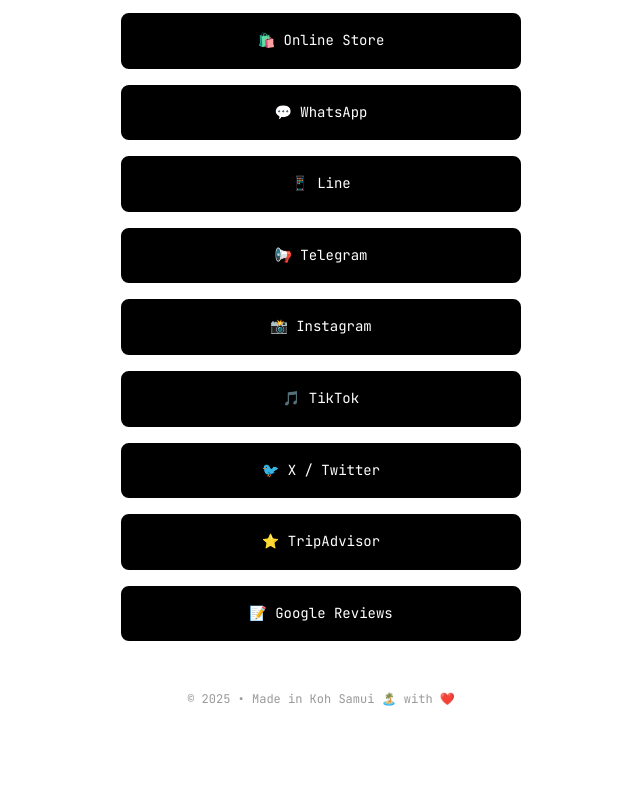
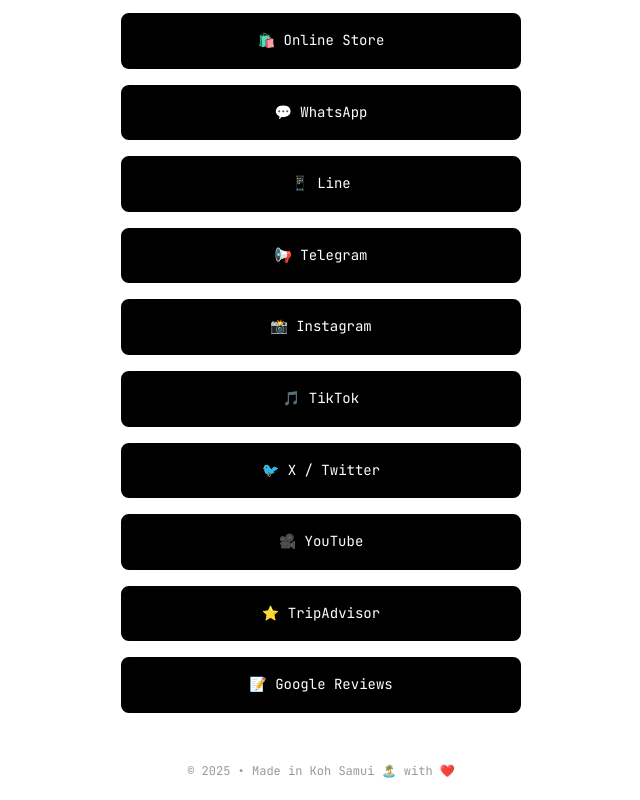
Before and after one commit to Fraction-Theory/fractiontheory.github.io, a plain HTML site: page index.html in a window 1280 px wide. Shown: the part 423-1223 px from the top of the page, without its empty margins (319-959 px from the left). Before the commit the page ends 1151 px from the top, so only its background shows below. Drawn offline with Linux system fonts and the light colour scheme.

Commit message:
Update index.html

```diff
--- a/index.html
+++ b/index.html
@@ -152,6 +152,11 @@
             <a href="https://x.com/fractiontheory" class="link-button" target="_blank">
                 🐦 X / Twitter
             </a>
+
+                <a href="https://youtube.com/@fractiontheorysamui?si=X5H8Vumd3IYatB0R" class="link-button" target="_blank">
+                🎥 YouTube
+            </a>
+
             <a href="https://www.tripadvisor.com/UserReviewEdit-d33249315?m=68676" class="link-button" target="_blank">
                 ⭐ TripAdvisor
             </a>
```
